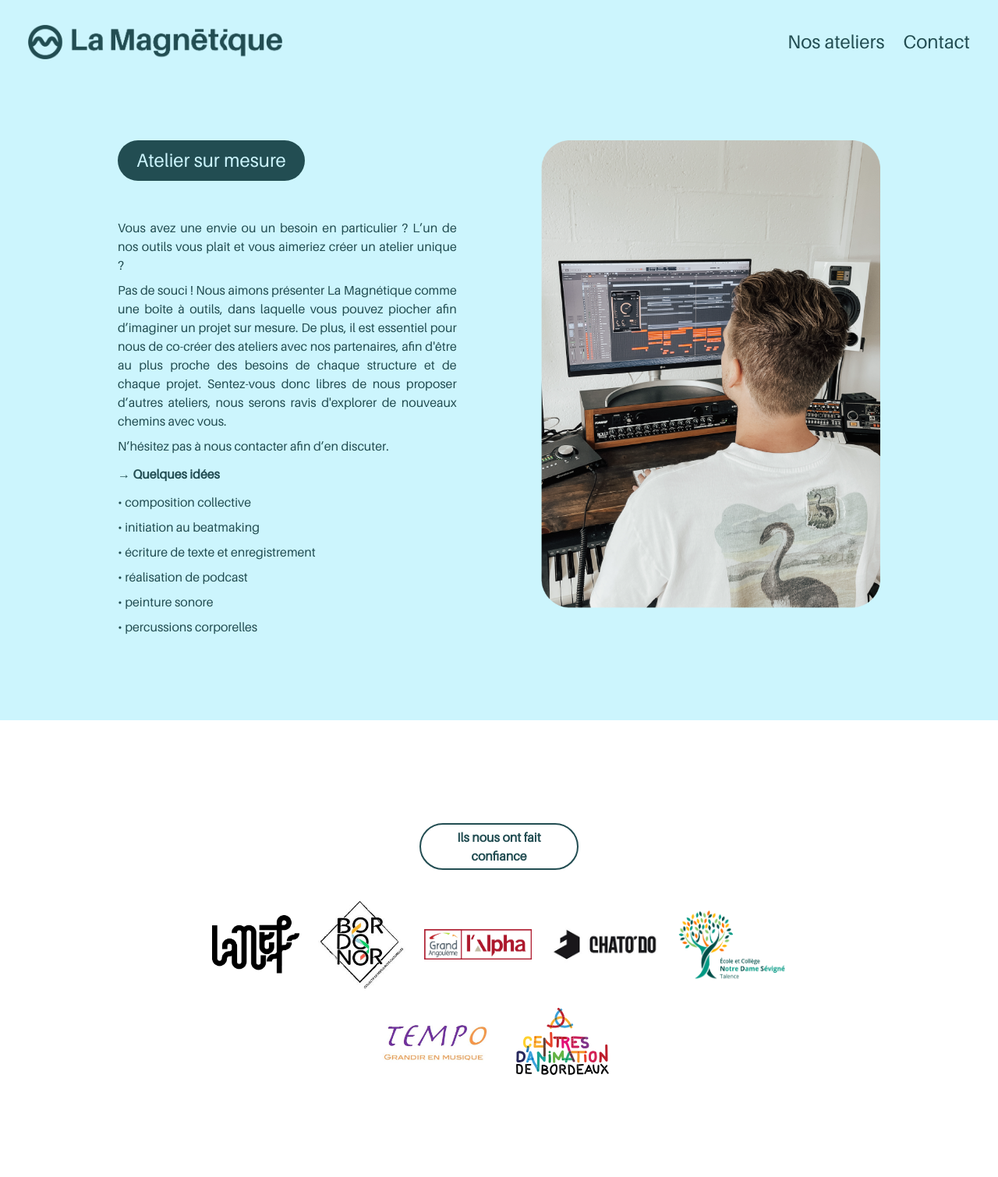
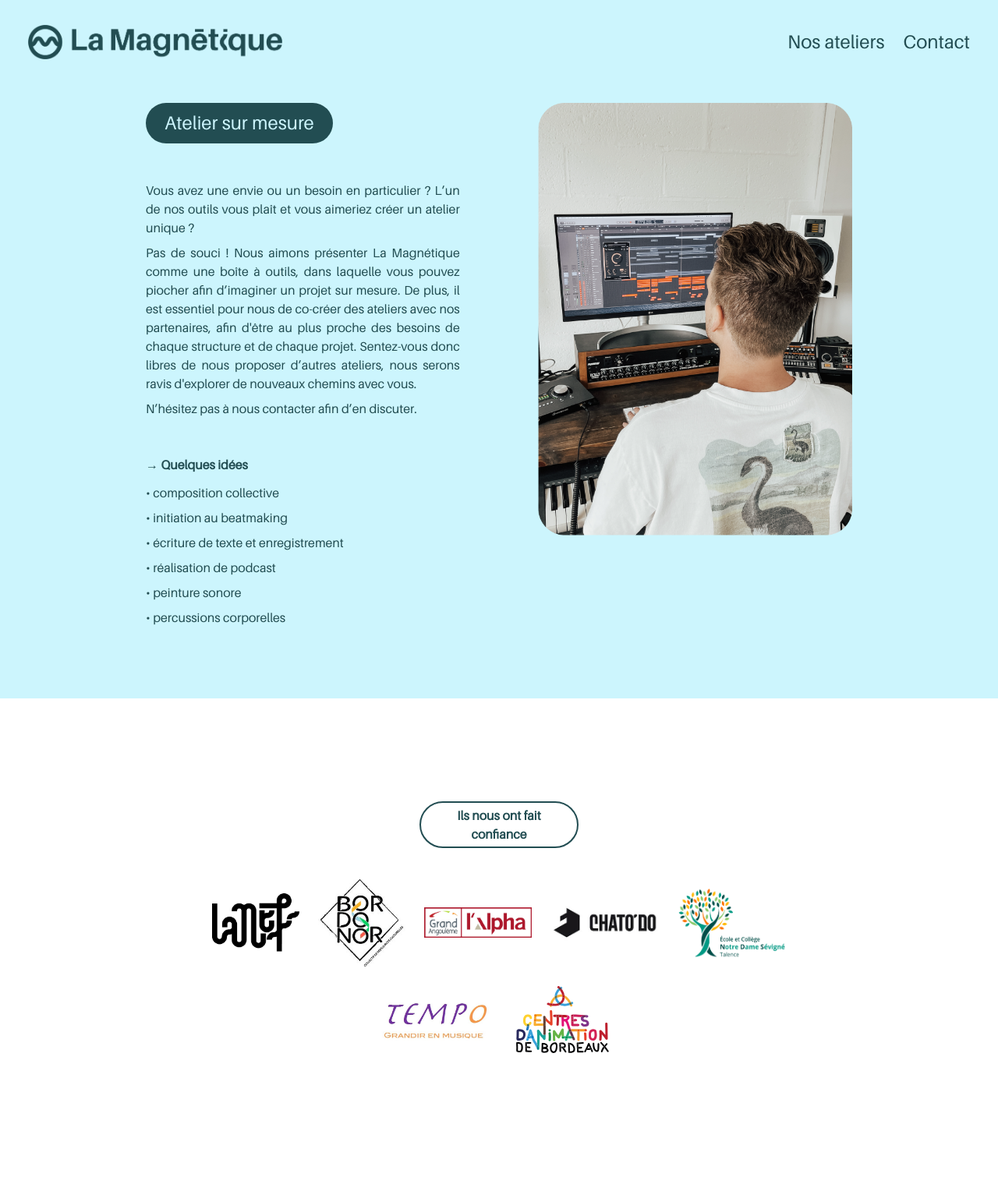
Before and after one commit to SarahRubio/la-magnetique, a Jekyll site: the page built from pages/ateliers-sur-mesure.md, in a window 1280 px wide. Shown: the whole page at 78% size. Built offline with Jekyll 4.4.1, drawn with Linux system fonts in a browser that asks for light colours; our own code applies the rules of GitHub Pages for plain Markdown files; after the commit the page ends 1482 px from its top, so only the background shows below that.

Commit message:
add margin bottom in pages template

```diff
--- a/_layouts/page.html
+++ b/_layouts/page.html
@@ -4,7 +4,7 @@
   <body class="bg-{{ page.background-color }}">
     {% include header.html %}
     <main id="content" role="main" class="has-text-justified">
-      <div class="columns is-mobile is-multiline is-centered mt-5 mb-5 pt-6">
+      <div class="columns is-mobile is-multiline is-centered mt-5 mb-6 px-6">
           <div class="column is-4-desktop is-10-mobile p-0">
             <h1 class="mt-0 mb-6">{{ page.title }}</h1>
             {% if page.intro %}
@@ -25,7 +25,7 @@
               </div>
             {% endif %}
             {% if page.idees %}
-            <div class="mt-2 mb-6">
+            <div class="mt-2 mt-6">
               <p class="my-3"><strong>&#8594; Quelques idées</strong></p>
               <ul>
                 {% for idee in page.idees %}
```
